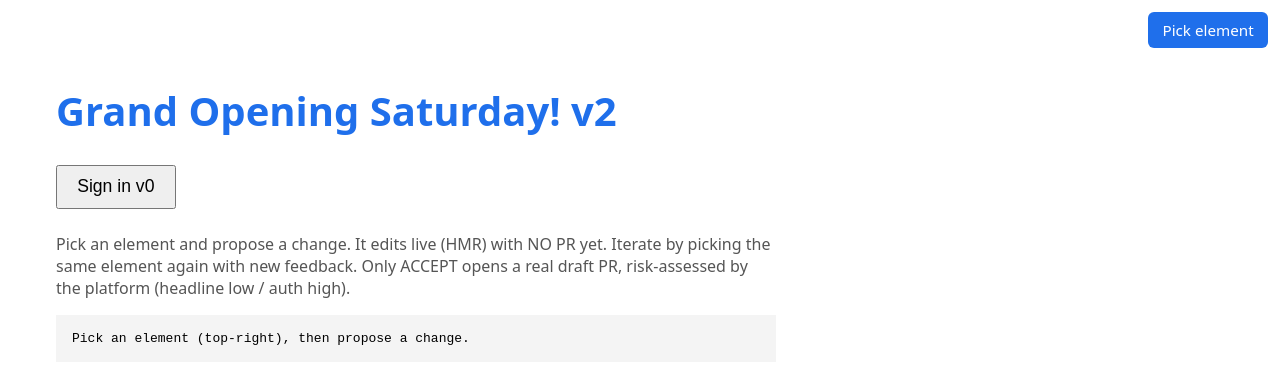
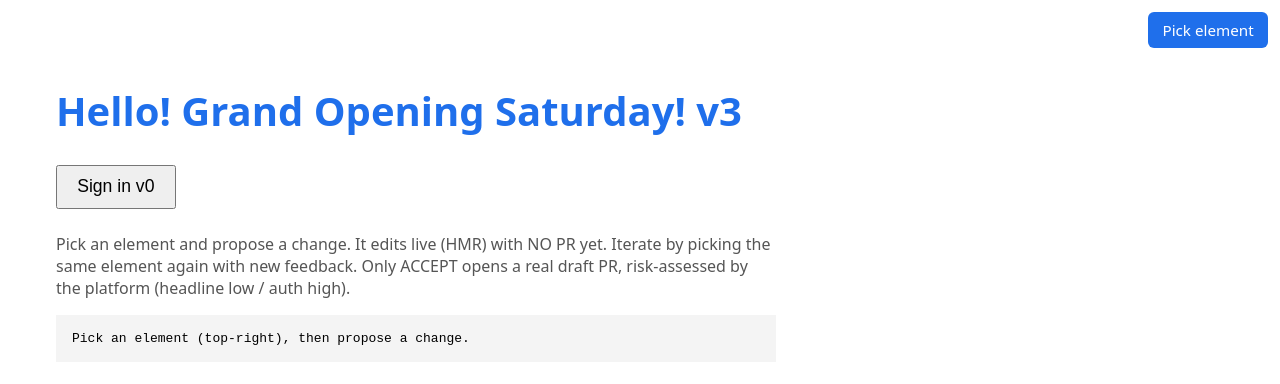
Before and after one commit to EmundoT/awc-frontdoor-demo, a React (Vite) app: page / in a window 1280 px wide. Shown: the top 384 px of the page. Built offline with nearby package versions, Linux system fonts and the light colour scheme.

Commit message:
round 3: add a welcoming hello at the front

```diff
--- a/src/App.jsx
+++ b/src/App.jsx
@@ -2,7 +2,7 @@
 import { useState } from 'react'
 import { AUTH_LABEL } from './auth/login-widget.jsx'
 
-const HEADLINE = 'Grand Opening Saturday! v2'
+const HEADLINE = 'Hello! Grand Opening Saturday! v3'
 const BASE = 'http://localhost:8788'
 
 export default function App() {
```
